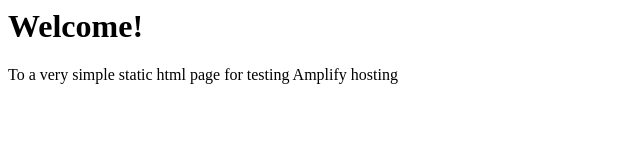
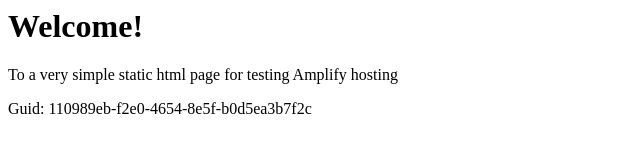
Before and after one commit to aws-aemilia-gru/Github-PR-Commit-Integration-Test-DoNotTouch-Gith-OKSLNVO2-v1-prod-sa-east-1, a website: page src/index.html in a window 1280 px wide. Shown: the whole page, without its empty margins (0-640 px from the left). Drawn offline with Linux system fonts and the light colour scheme.

Commit message:
commit from integ tests

```diff
--- a/src/index.html
+++ b/src/index.html
@@ -1,3 +1,5 @@
+
+
 <html lang="en">
 
 <head>
@@ -10,6 +12,6 @@
 <body>
     <h1>Welcome!</h1>
     <p>To a very simple static html page for testing Amplify hosting</p>
-</body>
+    <p>Guid: 110989eb-f2e0-4654-8e5f-b0d5ea3b7f2c</p></body>
 
 </html>
```
